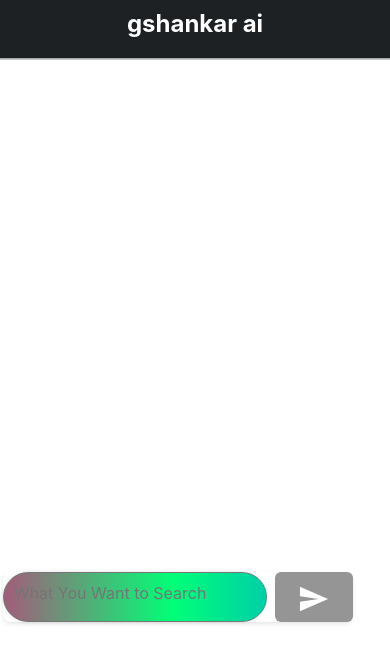
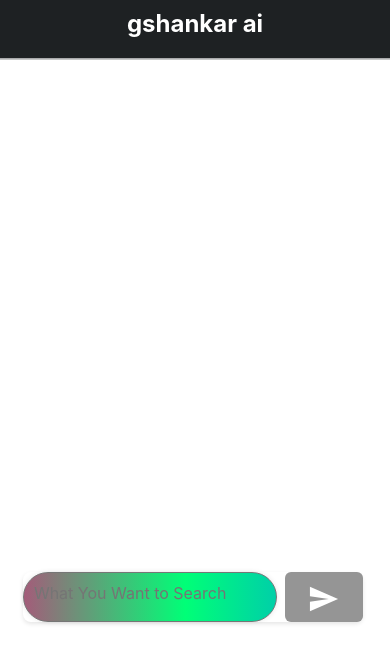
Before and after one commit to mr-gaurishankar-khadga/RealAi, a React (Vite) app in the folder frontend/: page / in a window 390 px wide. Shown: the top 664 px of the page. Built offline with nearby package versions, Linux system fonts and the light colour scheme.

Commit message:
maxxxxxai

```diff
--- a/frontend/src/App.css
+++ b/frontend/src/App.css
@@ -245,8 +245,8 @@ body {
     margin-top: 150px;
     margin-left: 0;
     height: 50px;
-    min-width: 350px;
-    margin-left: -80px;
+    min-width: 340px;
+    margin-left: -60px;
     position: fixed;
   }
 }
```
Also changed, not shown: 1 other file (tests, documents, lock files or other folders).
